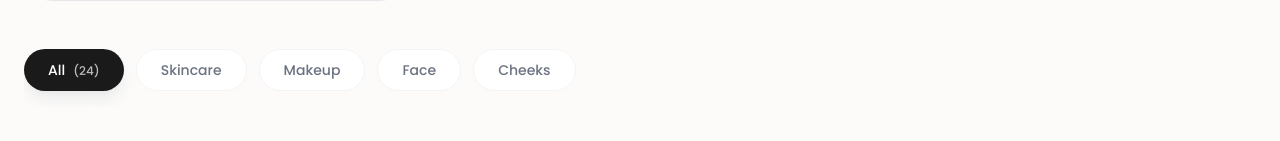
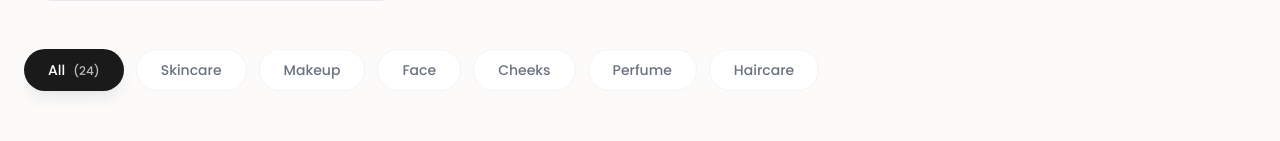
Before and after one commit to RoshiniKrithi/Eloria-Luxe, a React (Vite) app: page /shop in a window 1280 px wide. Shown: the part 401-542 px from the top of the page. Built offline with nearby package versions, Linux system fonts and the light colour scheme; a web font is replaced by a local one.

Commit message:
Enhance shop page filtering and product listing

```diff
--- a/src/pages/Shop.jsx
+++ b/src/pages/Shop.jsx
@@ -10,7 +10,7 @@ const Shop = () => {
     const [sortBy, setSortBy] = useState("default");
     const [showSortMenu, setShowSortMenu] = useState(false);
 
-    const categories = ["All", "Skincare", "Makeup", "Face", "Cheeks"];
+    const categories = ["All", "Skincare", "Makeup", "Face", "Cheeks", "Perfume", "Haircare"];
 
     const filteredProducts = useMemo(() => {
         let result = shopProducts;
```
